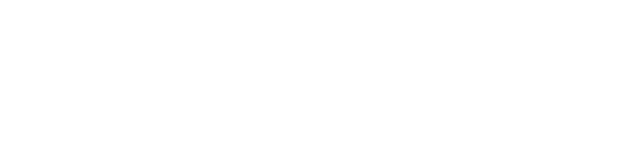
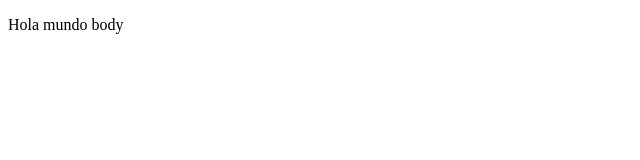
Before and after one commit to FelipeGil06/proyectoDemoCursoPrework, a plain HTML site: page index.html in a window 1280 px wide. Shown: the whole page, without its empty margins (0-640 px from the left). Drawn offline with Linux system fonts and the light colour scheme.

Commit message:
cambio en el body

```diff
--- a/index.html
+++ b/index.html
@@ -7,6 +7,8 @@
     <title>HolaMundo</title>
 </head>
 <body>
-
+    <p>
+        Hola mundo body
+    </p>
 </body>
 </html>
```
